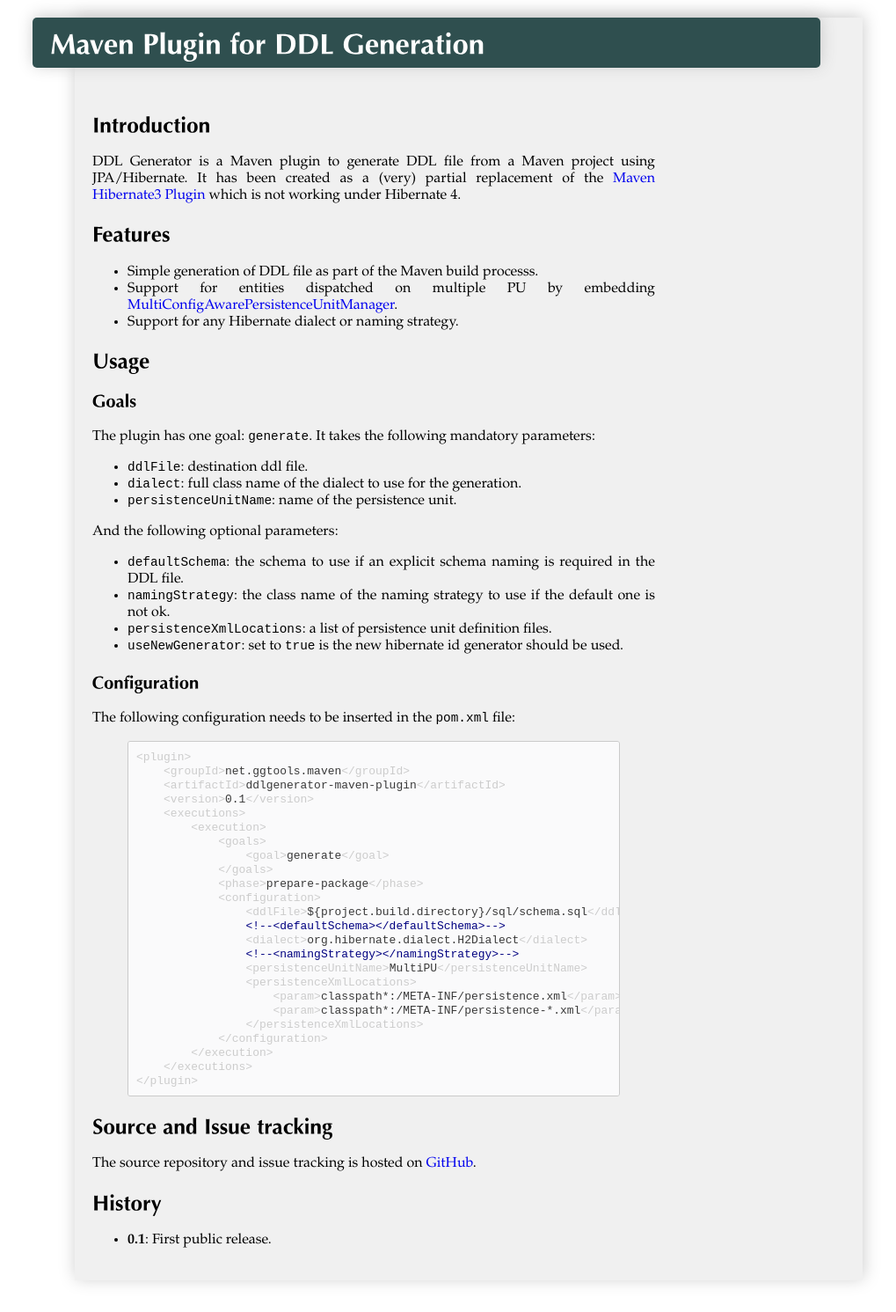
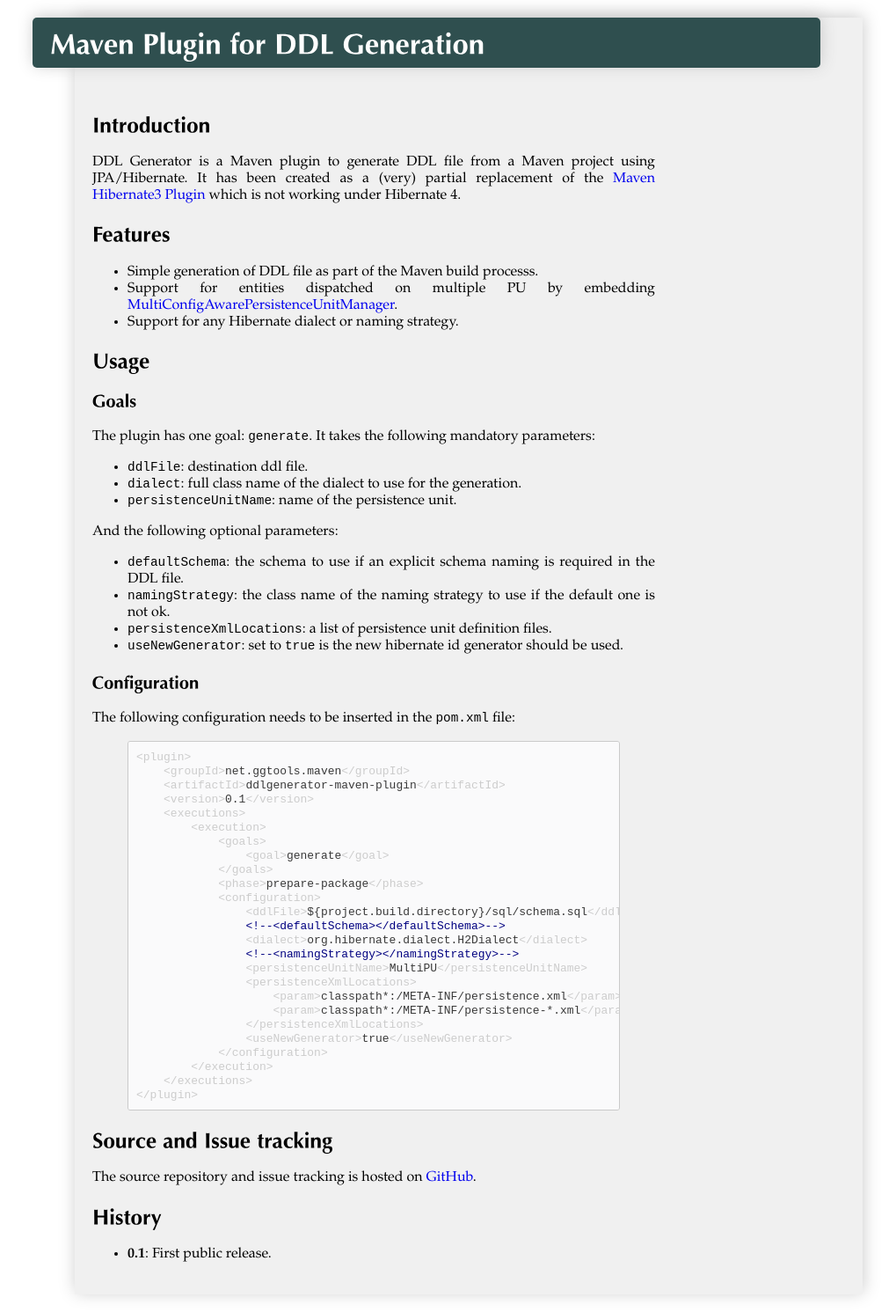
Before and after one commit to ggtools/ggtools.github.com, a Jekyll site: the page built from DDLGenerator/index.md, in a window 1280 px wide. Shown: the whole page at 88% size, without its empty margins (107-1126 px from the left). Built offline with Jekyll 4.4.1, drawn with Linux system fonts in a browser that asks for light colours.

Commit message:
Added missing tag in example.

```diff
--- a/DDLGenerator/index.md
+++ b/DDLGenerator/index.md
@@ -61,6 +61,7 @@
                     <param>classpath*:/META-INF/persistence.xml</param>
                     <param>classpath*:/META-INF/persistence-*.xml</param>
                 </persistenceXmlLocations>
+                <useNewGenerator>true</useNewGenerator>
             </configuration>
         </execution>
     </executions>
```
